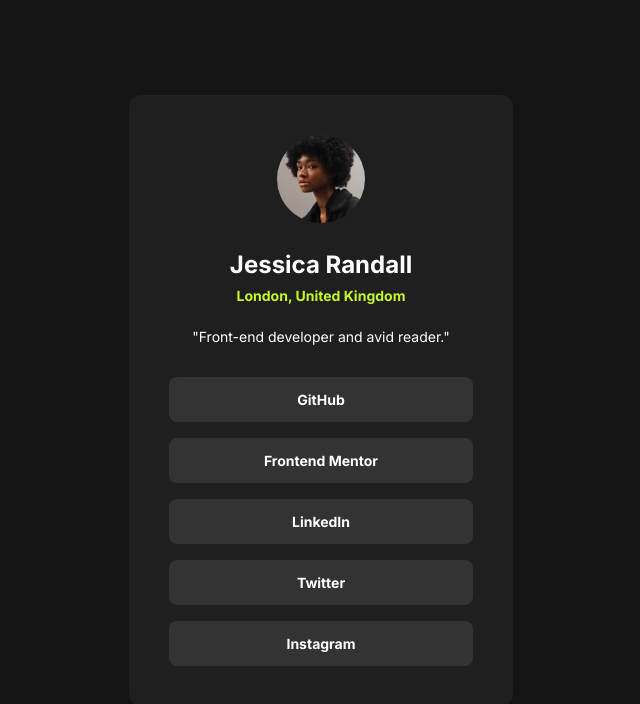
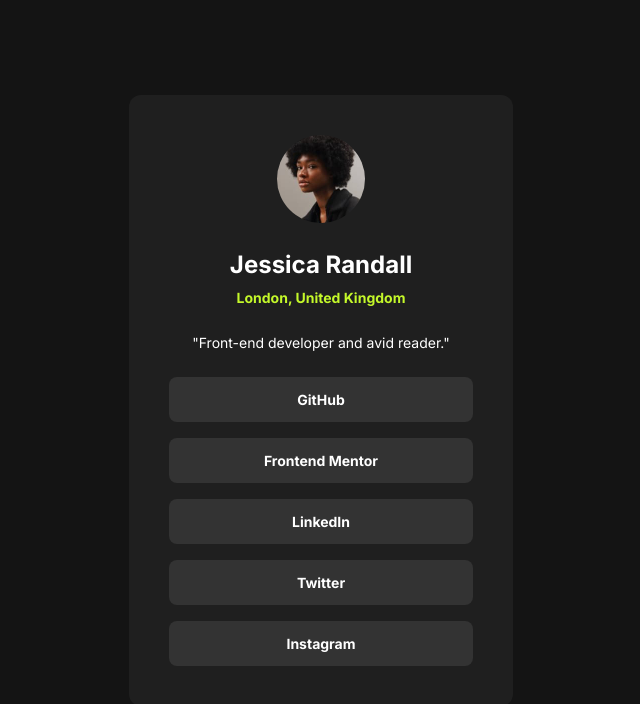
Before and after one commit to AlvaroPrates/social-links-profile, a plain HTML site: page index.html in a window 1280 px wide. Shown: the whole page, without its empty margins (319-959 px from the left). Drawn offline with Linux system fonts and the light colour scheme.

Commit message:
Fix profile name and bio height

```diff
--- a/assets/styles/style.css
+++ b/assets/styles/style.css
@@ -7,7 +7,7 @@
     --green-light: rgb(196, 248, 42);
 }
 
-/* General Styles */
+/* General*/
 
 * {
     margin: 0;
@@ -24,25 +24,21 @@ body {
     font-family: 'Inter', sans-serif;
 }
 
-/* Main Styles */
+/* Custom */
+
+.flex-center {
+    display: flex;
+    align-items: center;
+    justify-content: center;
+}
+
+/* Main*/
 
 /* Desktop */
 
 .main-content {
     background-color: var(--gray-dark);
     height: 100vh;
-    display: flex;
-    align-items: center;
-    justify-content: center;
-}
-
-.profile-box,
-.profile-content,
-.profile-links {
-    display: flex;
-    flex-direction: column;
-    align-items: center;
-    justify-content: center;
 }
 
 .profile-box {
@@ -53,16 +49,15 @@ body {
     height: 100%;
     padding: 4rem;
     border-radius: 1.2rem;
-    justify-content: space-between;
 }
 
-.profile-box,
 .profile-content {
-    gap: 2.4rem;
+    margin-bottom: 2.4rem;
 }
 
 .profile-avatar {
     display: block;
+    margin: 0 auto 2.4rem;
     border-radius: 50%;
     max-width: 8.8rem;
     width: 100%;
@@ -71,23 +66,25 @@ body {
 .profile-name {
     font-size: 2.4rem;
     line-height: 1.5;
+    font-weight: bold;
     color: white;
     text-align: center;
     margin-bottom: 0.4rem;
 }
 
 .profile-location {
+    height: 2.1rem;
     color: var(--green-light);
-    text-align: center;
     margin-bottom: 2.4rem;
 }
 
 .profile-bio {
+    height: 2.1rem;
     color: white;
-    text-align: center;
 }
 
 .profile-links {
+    flex-direction: column;
     gap: 1.6rem;
     max-width: 30.4rem;
     width: 100%;
--- a/index.html
+++ b/index.html
@@ -20,7 +20,7 @@
 </head>
 
 <body>
-  <main class="main-content">
+  <main class="main-content flex-center">
     <!-- Social links profile -->
     <section class="profile-box" role="contentinfo">
       <!-- Photo, name and/or description -->
@@ -29,12 +29,12 @@
           alt="A person with a natural afro hairstyle wearing a black jacket looks at the camera against a plain background.">
         <figcaption>
           <h1 class="profile-name">Jessica Randall</h1>
-          <h2 class="profile-location">London, United Kingdom</h2>
-          <p class="profile-bio">"Front-end developer and avid reader."</p>
+          <h2 class="profile-location flex-center">London, United Kingdom</h2>
+          <p class="profile-bio flex-center">"Front-end developer and avid reader."</p>
         </figcaption>
       </figure>
       <!-- Social Media Links -->
-      <div class="profile-links">
+      <div class="profile-links flex-center">
         <a href="#" aria-label="GitHub Profile" class="profile-link">GitHub</a>
         <a href="#" aria-label="Frontend Mentor Profile" class="profile-link">Frontend Mentor</a>
         <a href="#" aria-label="LinkedIn Profile" class="profile-link">LinkedIn</a>
```
